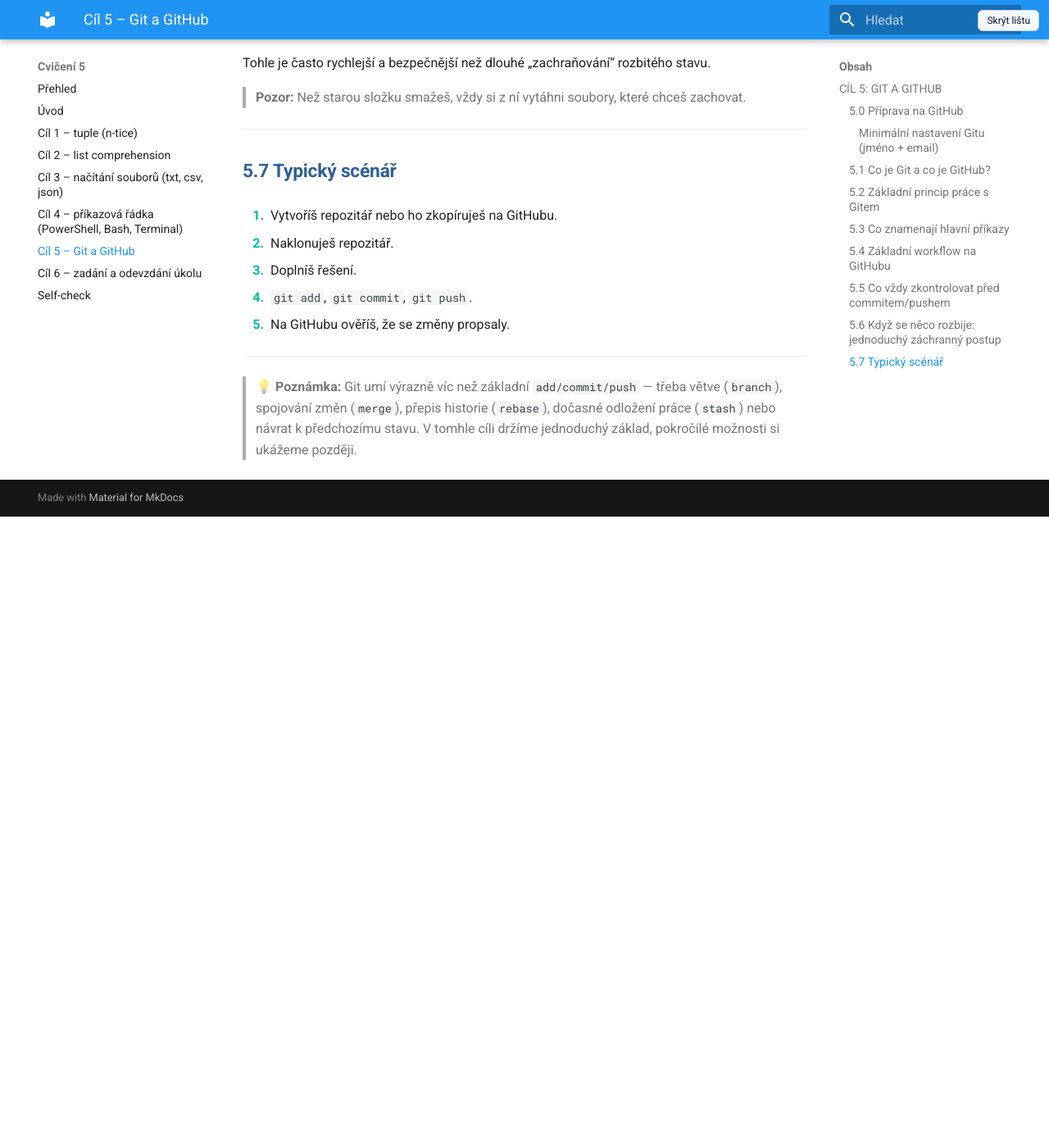
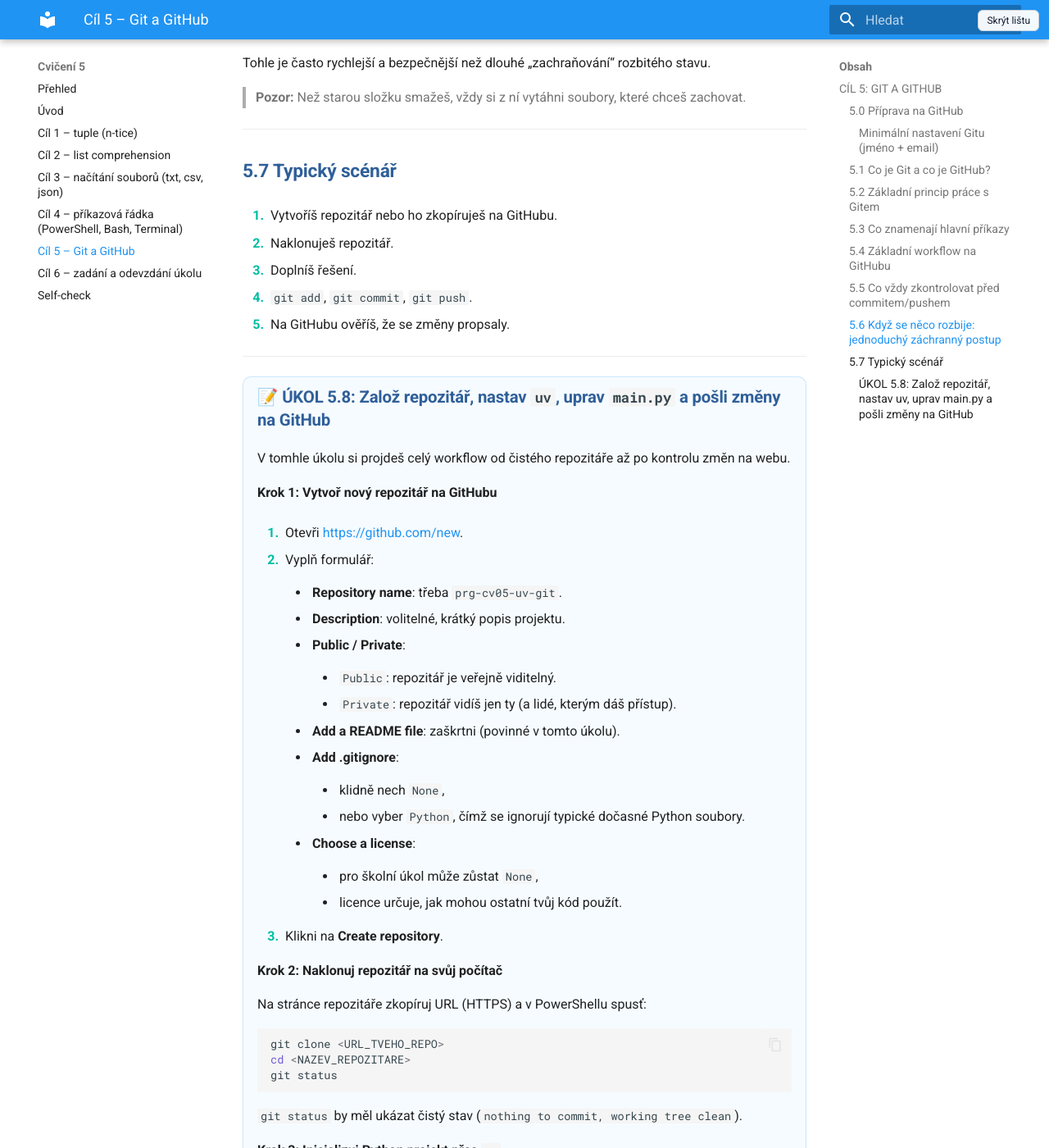
Before and after one commit to slytherins-hub/prg_exercises, an MkDocs documentation site: the page built from docs/cviceni_05/06_cíl_5_git_a_github_classroom.md, in a window 1280 px wide and 1400 px high, scrolled down 4489 px. Shown: the whole window at 82% size. Built offline with MkDocs 1.6.1 and Material for MkDocs 9.7.7, drawn with Linux system fonts in a browser that asks for light colours; before the commit the page ends 5119 px from its top, so only the background shows below that; some of the changed text lies outside the part shown.

Commit message:
doplneni ukolu github

````diff
--- a/docs/cviceni_05/06_cíl_5_git_a_github_classroom.md
+++ b/docs/cviceni_05/06_cíl_5_git_a_github_classroom.md
@@ -201,4 +201,93 @@
 
 ---
 
+#### ÚKOL 5.8: Založ repozitář, nastav `uv`, uprav `main.py` a pošli změny na GitHub
+
+V tomhle úkolu si projdeš celý workflow od čistého repozitáře až po kontrolu změn na webu.
+
+**Krok 1: Vytvoř nový repozitář na GitHubu**
+
+1. Otevři [https://github.com/new](https://github.com/new).
+2. Vyplň formulář:
+    - **Repository name**: třeba `prg-cv05-uv-git`.
+    - **Description**: volitelné, krátký popis projektu.
+    - **Public / Private**:
+        - `Public`: repozitář je veřejně viditelný.
+        - `Private`: repozitář vidíš jen ty (a lidé, kterým dáš přístup).
+    - **Add a README file**: zaškrtni (povinné v tomto úkolu).
+    - **Add .gitignore**:
+        - klidně nech `None`,
+        - nebo vyber `Python`, čímž se ignorují typické dočasné Python soubory.
+    - **Choose a license**:
+        - pro školní úkol může zůstat `None`,
+        - licence určuje, jak mohou ostatní tvůj kód použít.
+3. Klikni na **Create repository**.
+
+**Krok 2: Naklonuj repozitář na svůj počítač**
+
+Na stránce repozitáře zkopíruj URL (HTTPS) a v PowerShellu spusť:
+
+```powershell
+git clone <URL_TVEHO_REPO>
+cd <NAZEV_REPOZITARE>
+git status
+```
+
+`git status` by měl ukázat čistý stav (`nothing to commit, working tree clean`).
+
+**Krok 3: Inicializuj Python projekt přes `uv`**
+
+V kořeni repozitáře spusť:
+
+```powershell
+uv init
+uv sync
+```
+
+- `uv init` vytvoří základ projektu (např. `pyproject.toml`, `main.py`).
+- `uv sync` vytvoří/aktualizuje prostředí a nainstaluje závislosti z konfigurace.
+
+**Krok 4: Uprav `main.py` na specifický výpis**
+
+Do `main.py` dej přesně tento obsah:
+
+```python
+print("BPC-PRG CV05: GitHub + uv funguje")
+```
+
+Spuštění kontroly:
+
+```powershell
+uv run python main.py
+```
+
+Na výstupu musíš vidět:
+
+```text
+BPC-PRG CV05: GitHub + uv funguje
+```
+
+**Krok 5: Commit a push na GitHub**
+
+```powershell
+git status
+git add .
+git commit -m "Inicializace projektu pres uv a uprava main.py"
+git push origin main
+```
+
+Pokud má repozitář výchozí větev `master`, použij místo `main` právě `master`.
+
+**Krok 6: Kontrola na GitHubu**
+
+Na webu repozitáře zkontroluj:
+
+1. Je vidět nový commit s tvojí zprávou.
+2. Soubor `main.py` obsahuje správný výpis.
+3. V repozitáři jsou soubory vytvořené přes `uv init`.
+
+> **💡 Tip:** Když `git push` selže, nejdřív zkontroluj `git status` a název větve přes `git branch`.
+
+---
+
 > **Poznámka:** Git umí výrazně víc než základní `add/commit/push` — třeba větve (`branch`), spojování změn (`merge`), přepis historie (`rebase`), dočasné odložení práce (`stash`) nebo návrat k předchozímu stavu. V tomhle cíli držíme jednoduchý základ, pokročilé možnosti si ukážeme později.
````
Also changed, not shown: docs/cviceni_05/04_cíl_3_načítání_souborů_txt_csv_json.md (+9 -7 lines), docs/cviceni_05/07_cíl_6_odevzdání_úkolu.md (+1 -1 lines).
